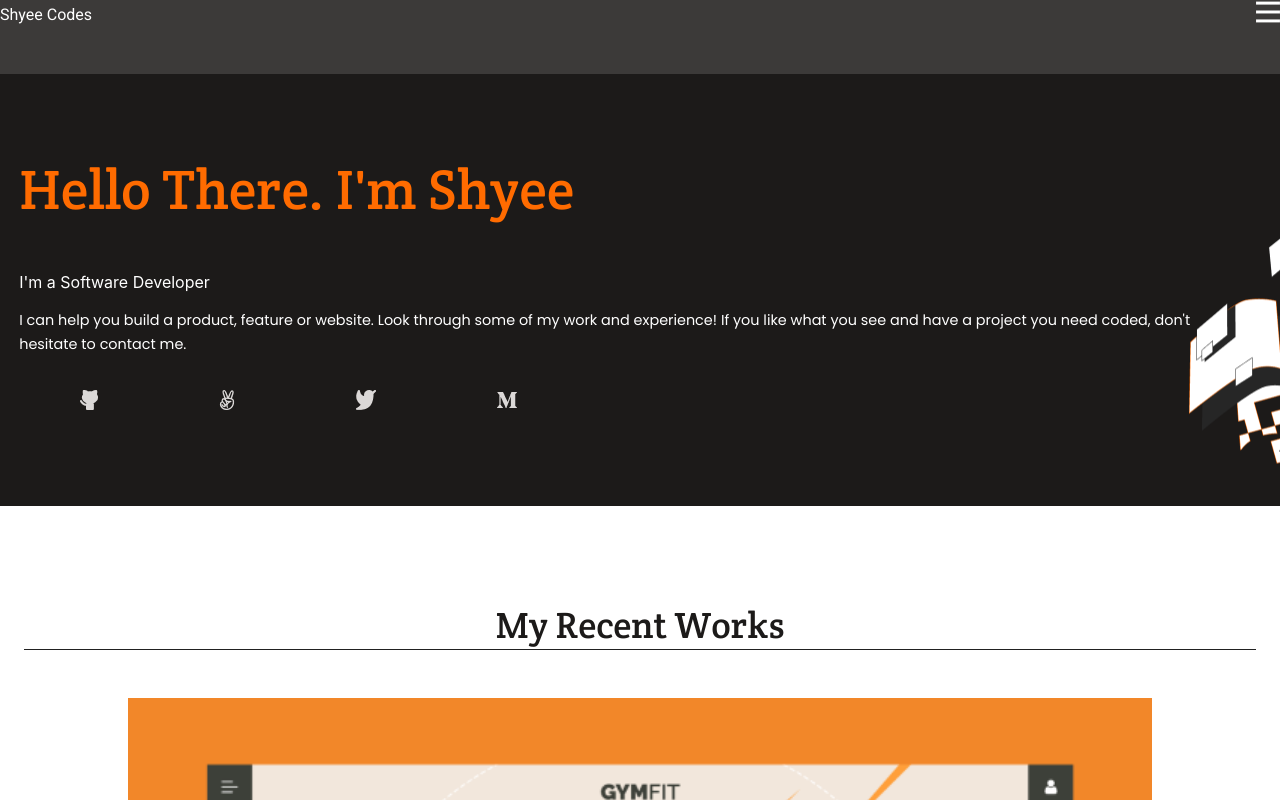
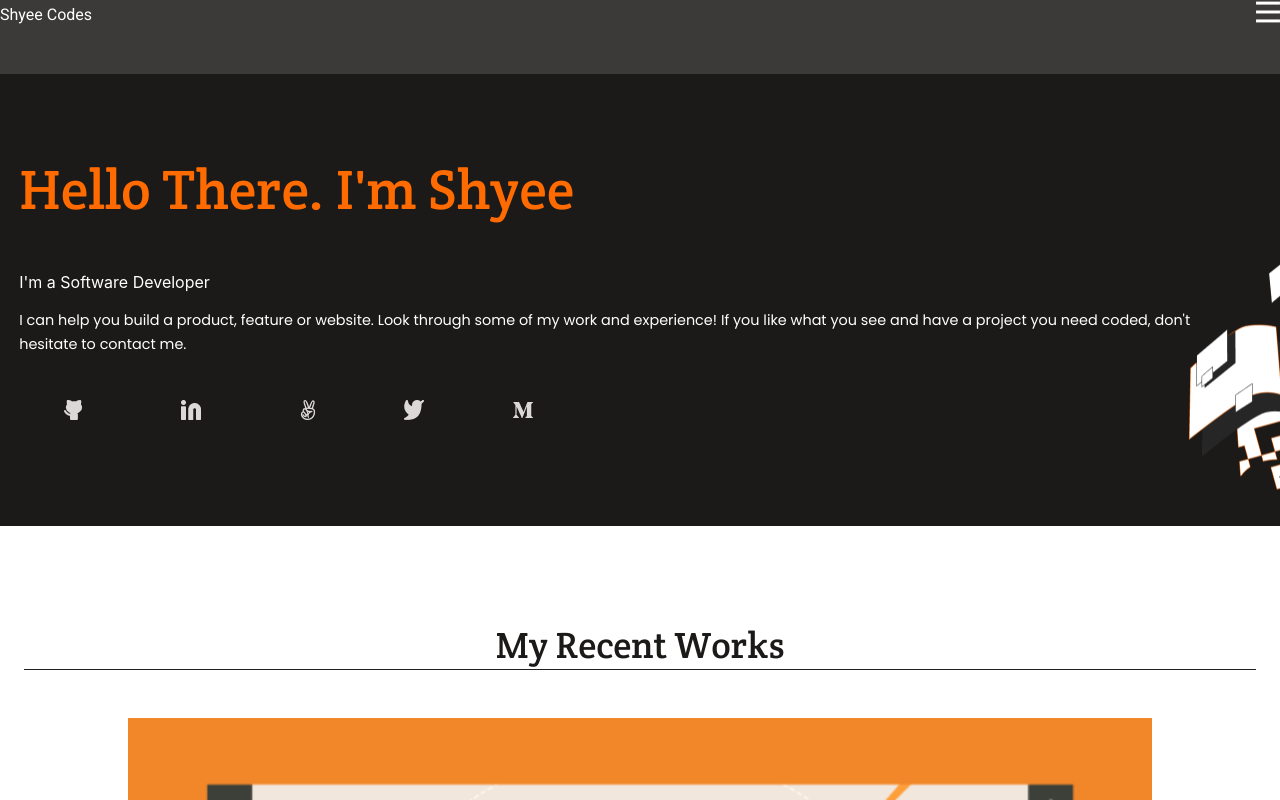
Before and after one commit to Shyla27/MicroversePortfolio, a website: page index.html in a window 1280 px wide. Drawn offline with Linux system fonts and the light colour scheme.

Commit message:
added linked in icon

```diff
--- a/index.html
+++ b/index.html
@@ -46,28 +46,11 @@
     </p>
     </div>
     <div id="headline-icons">
-         <img
-              src="icons/github.png"
-              class="icon"
-              alt="github icon"
-              id="github"
-            />
-
-            <img
-              src="icons/hand.png"
-              class="icon right"
-              alt="hand icon"
-              id="hand"
-            />
-            <img
-              src="icons/twitter.png"
-              class="icon right"
-              alt="twitter icon"
-              id="twitter"
-            />
-
-            <img src="icons/m.png" class="icon" alt="medium icon" id="medium" />
-
+   <img src="icons/github.png"  class="icon"  alt="github icon"  id="github"/>
+   <img src="icons/linkedin.png" class="icon" id="linkedin" alt="">
+   <img  src="icons/hand.png" class="icon right"  alt="hand icon"  id="hand"/>
+  <img  src="icons/twitter.png" class="icon right" alt="twitter icon"  id="twitter"/>
+   <img src="icons/m.png" class="icon" alt="medium icon" id="medium" />
       </div>
 </section>
 </header>
--- a/style.css
+++ b/style.css
@@ -26,6 +26,7 @@ nav {
   background-position: 100% 130%;
   padding: 0 1.2rem 6rem 1.2rem;
   background-color: #1c1a19;
+  flex-direction: column;
   background-image: url("images/illustration-header-mobile.png");
   background-repeat: no-repeat;
 }
```
